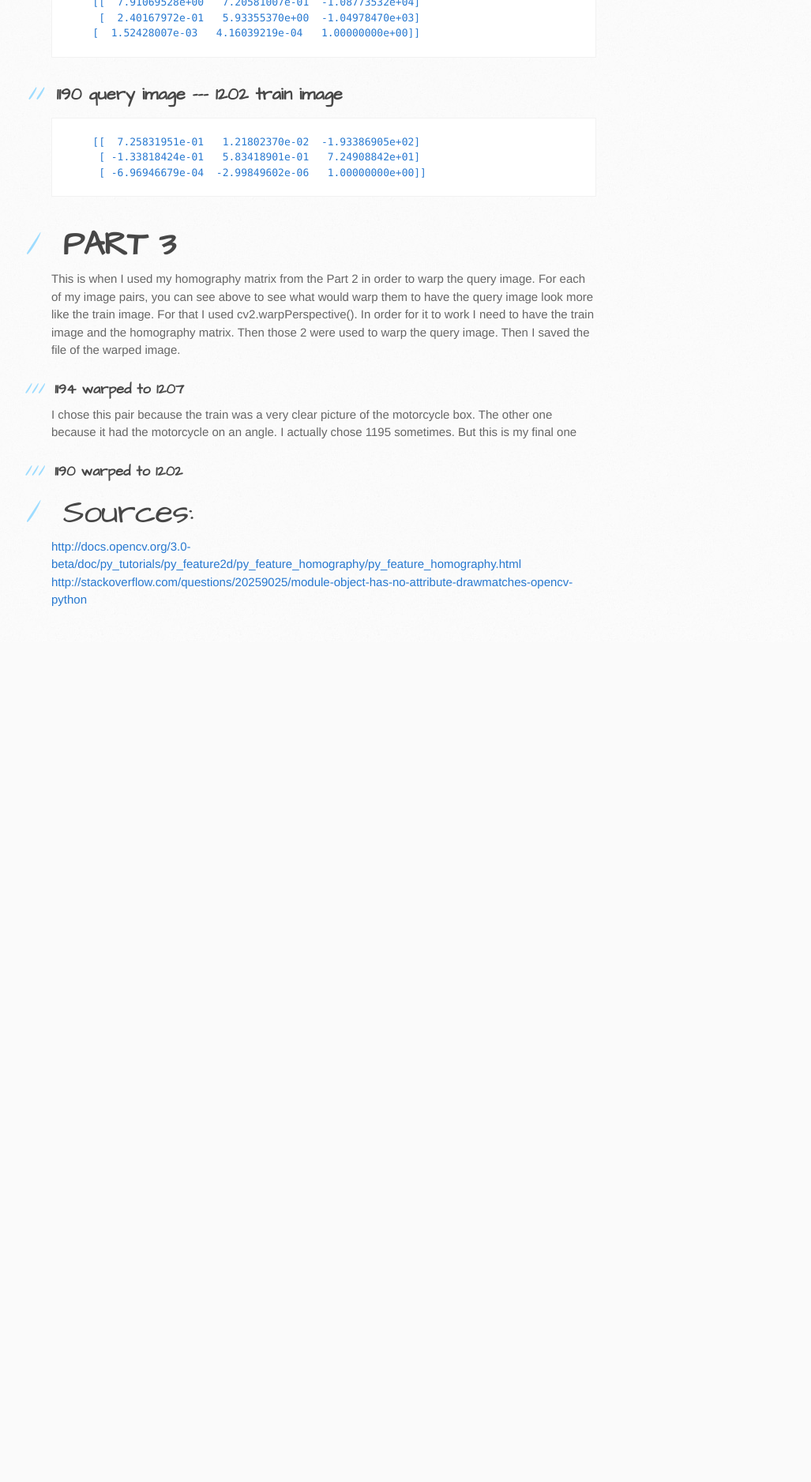
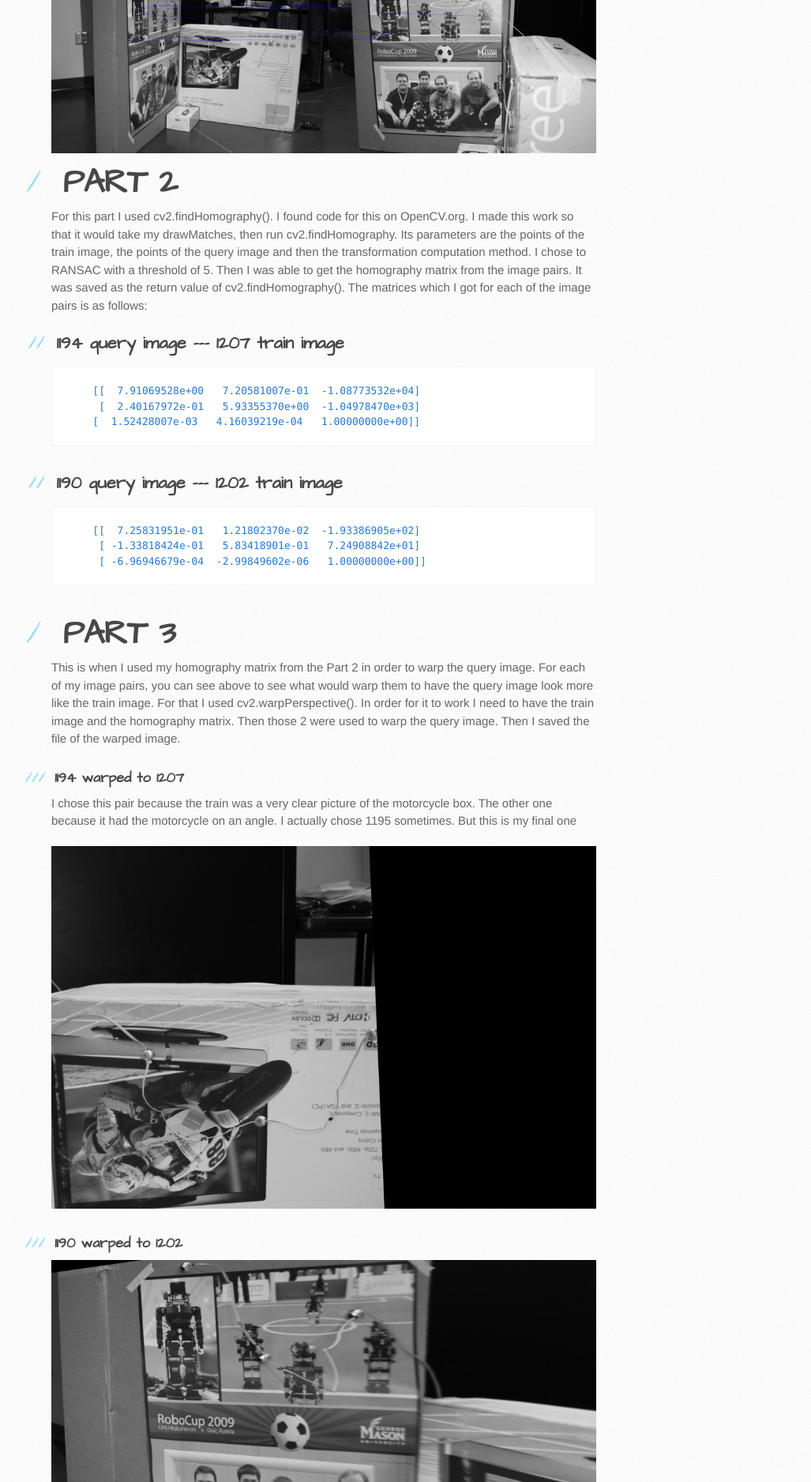
Before and after one commit to patrickchula/CS482-hwk4, a plain HTML site: page index.html in a window 1280 px wide. Shown: the part 924-2800 px from the top of the page at 79% size, without its empty margins (105-1132 px from the left). Before the commit the page ends 1737 px from the top, so only its background shows below. Drawn offline with Linux system fonts and the light colour scheme.

Commit message:
Update index.html

```diff
--- a/index.html
+++ b/index.html
@@ -42,10 +42,14 @@
 
 <p>I chose this pair because the train was a very clear picture of the motorcycle box. The other one because it had the motorcycle on an angle. I actually chose 1195 sometimes. But this is my final one</p>
 
+<img src = "1194-query 1207-train.jpg">
+
 <h3>
 <a id="1190---1202" class="anchor" href="#1190---1202" aria-hidden="true"><span aria-hidden="true" class="octicon octicon-link"></span></a>1190 - 1202</h3>
 
 <p>I chose this pair for the opposite reason. The train is a clear image of the people, while the query is slanted.</p>
+
+<img src = "1190-query 1202-train.jpg">
 
 <h1>
 <a id="part-2" class="anchor" href="#part-2" aria-hidden="true"><span aria-hidden="true" class="octicon octicon-link"></span></a><strong>PART 2</strong>
@@ -81,8 +85,12 @@
 
 <p>I chose this pair because the train was a very clear picture of the motorcycle box. The other one because it had the motorcycle on an angle. I actually chose 1195 sometimes. But this is my final one</p>
 
+<img src = "1194-warped_to_1207.jpg">
+
 <h3>
 <a id="1190-warped-to-1202" class="anchor" href="#1190-warped-to-1202" aria-hidden="true"><span aria-hidden="true" class="octicon octicon-link"></span></a>1190 warped to 1202</h3>
+
+<img src = "1190-warped_to_1202.jpg">
 
 <h1>
 <a id="sources" class="anchor" href="#sources" aria-hidden="true"><span aria-hidden="true" class="octicon octicon-link"></span></a>Sources:</h1>
```
